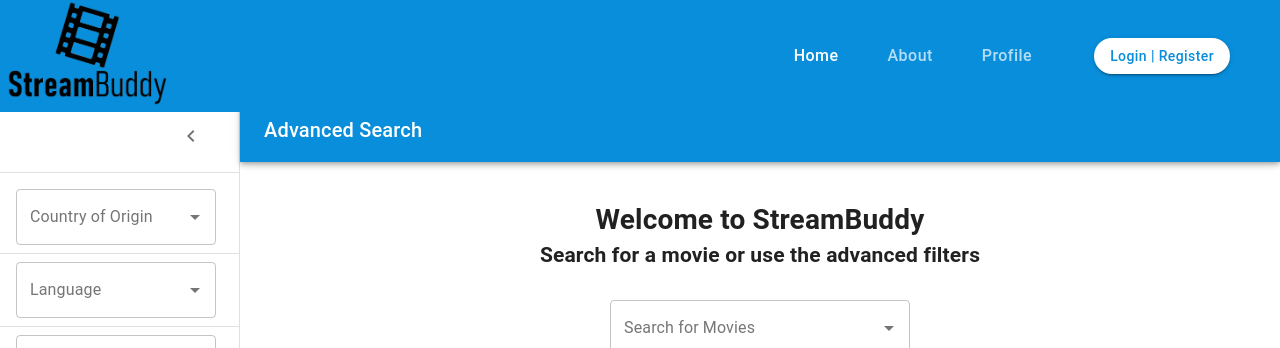
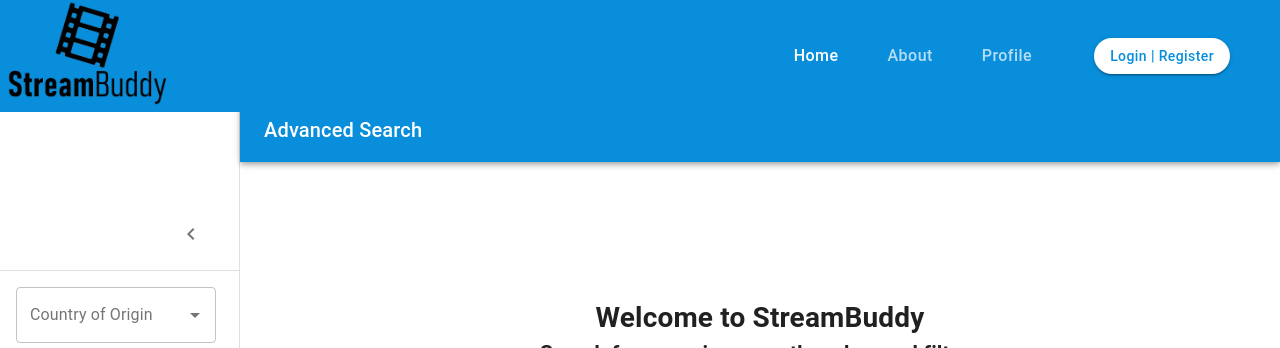
Before and after one commit to mazlend/CPSC455-StreamBuddy, a React (Create React App) app in the folder streambuddy/: page / in a window 1280 px wide. Shown: the top 348 px of the page. Built offline with nearby package versions, Linux system fonts and the light colour scheme.

Commit message:
fixed css for advanced search drawer

```diff
--- a/streambuddy/src/components/Navbar.js
+++ b/streambuddy/src/components/Navbar.js
@@ -88,7 +88,8 @@ const useStyles = makeStyles(theme => ({
         color: theme.palette.common.white,
     },
     appbar: {
-        zIndex: 1302
+        zIndex: 1302,
+        minHeight: 98,
     },
     button: {
         borderRadius: "50px",
--- a/streambuddy/src/components/Sidebar.js
+++ b/streambuddy/src/components/Sidebar.js
@@ -107,16 +107,19 @@ const drawerWidth = 240;
 const useStyles = makeStyles((theme) => ({
     root: {
         display: 'flex',
+        top: 98,
     },
     appBar: {
         transition: theme.transitions.create(['margin', 'width'], {
             easing: theme.transitions.easing.sharp,
             duration: theme.transitions.duration.leavingScreen,
         }),
-        zIndex: 1300
+        zIndex: 1300,
+        top:98,
     },
     appBarShift: {
         width: `calc(100% - ${drawerWidth}px)`,
+        top:98,
         marginLeft: drawerWidth,
         transition: theme.transitions.create(['margin', 'width'], {
             easing: theme.transitions.easing.easeOut,
@@ -144,6 +147,8 @@ const useStyles = makeStyles((theme) => ({
         // necessary for content to be below app bar
         ...theme.mixins.toolbar,
         justifyContent: 'flex-end',
+        marginTop: 98,
+        top: 98,
     },
     content: {
         flexGrow: 1,
```
